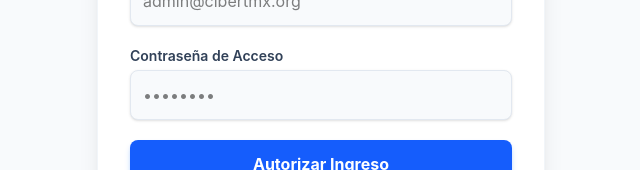
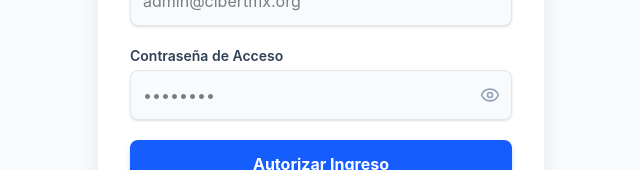
Before and after one commit to huntertut/Aliado-Laboral, a React (Vite) app in the folder admin-web/: page /login in a window 1280 px wide. Shown: the part 392-562 px from the top of the page, without its empty margins (319-959 px from the left). Built offline with nearby package versions, Linux system fonts and the light colour scheme.

Commit message:
fix(admin): restaurar toggle de ver contraseña en login

```diff
--- a/admin-web/src/pages/Login.tsx
+++ b/admin-web/src/pages/Login.tsx
@@ -1,5 +1,6 @@
 import React, { useState } from 'react';
 import { useNavigate } from 'react-router-dom';
+import { Eye, EyeOff } from 'lucide-react';
 import { useAuth } from '../context/AuthContext';
 import { api } from '../config/axios';
 import logo from '../assets/logo.png';
@@ -7,6 +8,7 @@ import logo from '../assets/logo.png';
 export default function Login() {
     const [email, setEmail] = useState('');
     const [password, setPassword] = useState('');
+    const [showPassword, setShowPassword] = useState(false);
     const [error, setError] = useState('');
     const [loading, setLoading] = useState(false);
 
@@ -78,14 +80,23 @@ export default function Login() {
                     </div>
                     <div>
                         <label className="block text-sm font-semibold text-slate-700 mb-1">Contraseña de Acceso</label>
+                        <div className="relative">
                             <input
-                            type="password"
+                                type={showPassword ? "text" : "password"}
                                 value={password}
                                 onChange={e => setPassword(e.target.value)}
-                            className="w-full rounded-lg border-slate-200 shadow-sm focus:border-blue-500 focus:ring-blue-500 p-3 border bg-slate-50 outline-none transition-all"
+                                className="w-full rounded-lg border-slate-200 shadow-sm focus:border-blue-500 focus:ring-blue-500 p-3 pr-10 border bg-slate-50 outline-none transition-all"
                                 placeholder="••••••••"
                                 required
                             />
+                            <button
+                                type="button"
+                                onClick={() => setShowPassword(!showPassword)}
+                                className="absolute right-3 top-1/2 -translate-y-1/2 text-slate-400 hover:text-slate-600 transition-colors"
+                            >
+                                {showPassword ? <EyeOff size={20} /> : <Eye size={20} />}
+                            </button>
+                        </div>
                     </div>
                     <button
                         type="submit"
```
Lines whose indentation alone changed are shown as unchanged.
